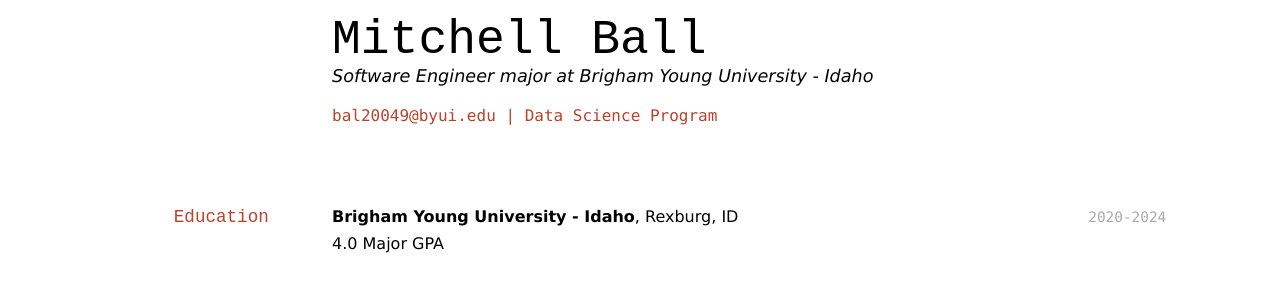
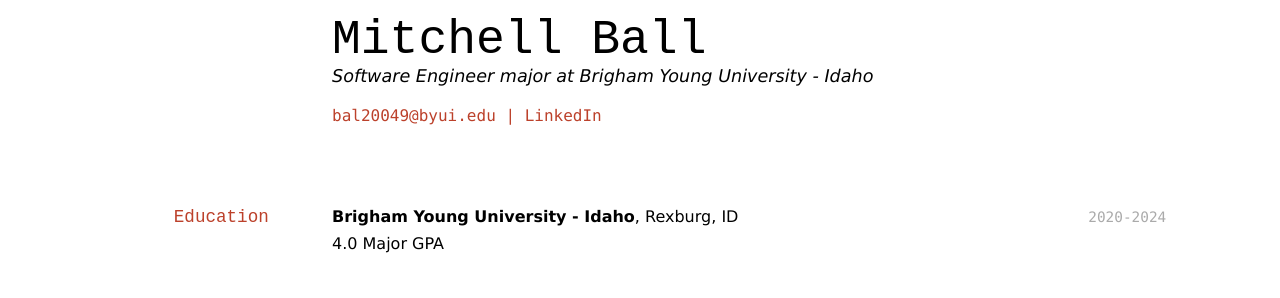
Before and after one commit to MBall20/ball-ds-resume, a Jekyll site: the page built from docs/index.md, in a window 1280 px wide. Shown: the top 298 px of the page. Built offline with Jekyll 4.4.1, drawn with Linux system fonts in a browser that asks for light colours.

Commit message:
added email

```diff
--- a/docs/index.md
+++ b/docs/index.md
@@ -6,8 +6,8 @@ title: Mitchell Ball's Resume
 Software Engineer major at Brigham Young University - Idaho
 
 <div id="webaddress">
-<a href="bal20049@byui.edu">bal20049@byui.edu</a>
-| <a href="https://byuidatascience.github.io/development.html">Data Science Program</a>
+<a href="mailto: bal20049@byui.edu">bal20049@byui.edu</a>
+| <a href="https://www.linkedin.com/in/mitchell-ball-7038391b7/">LinkedIn</a>
 </div>
 
 <!-- https://www.monique.tech/the-art-of-markdown -->
```
